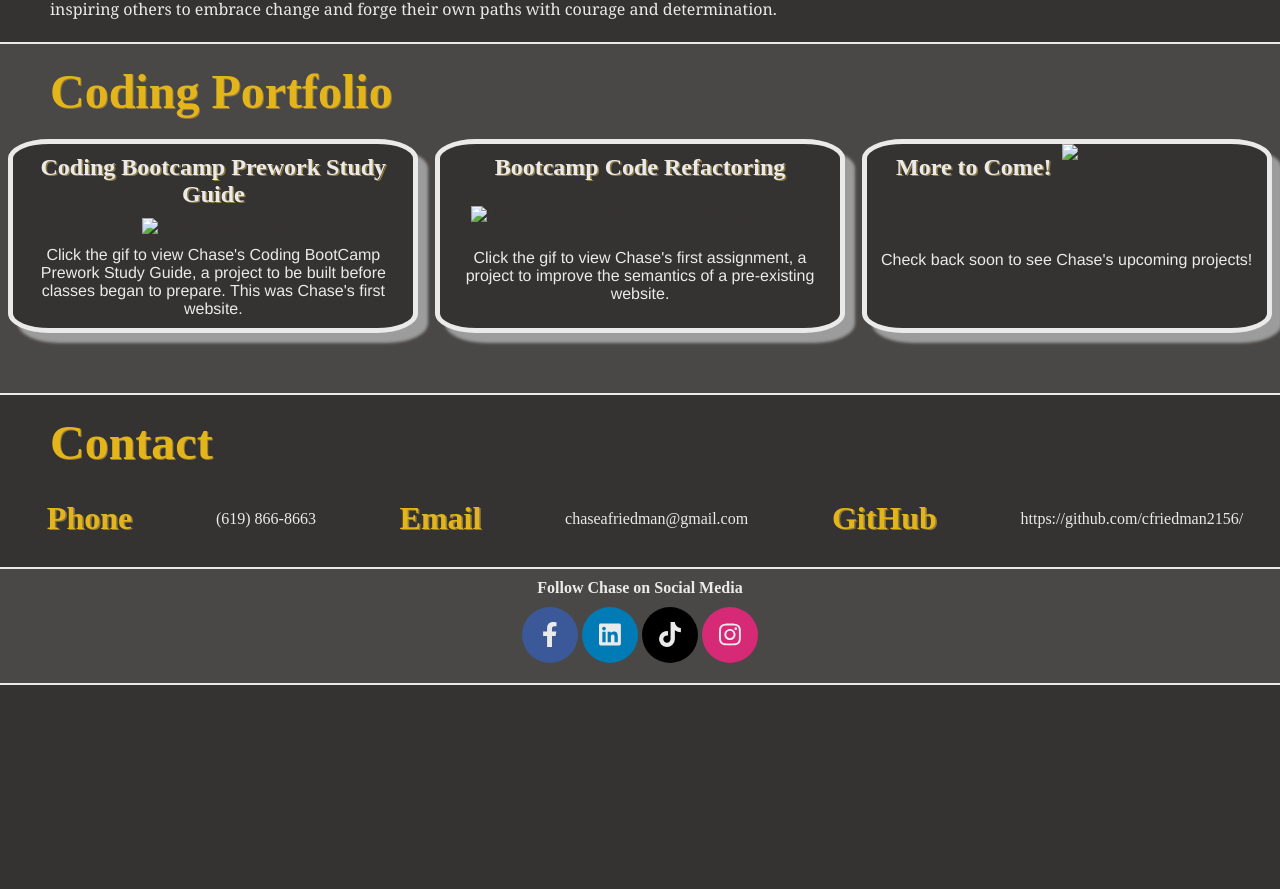
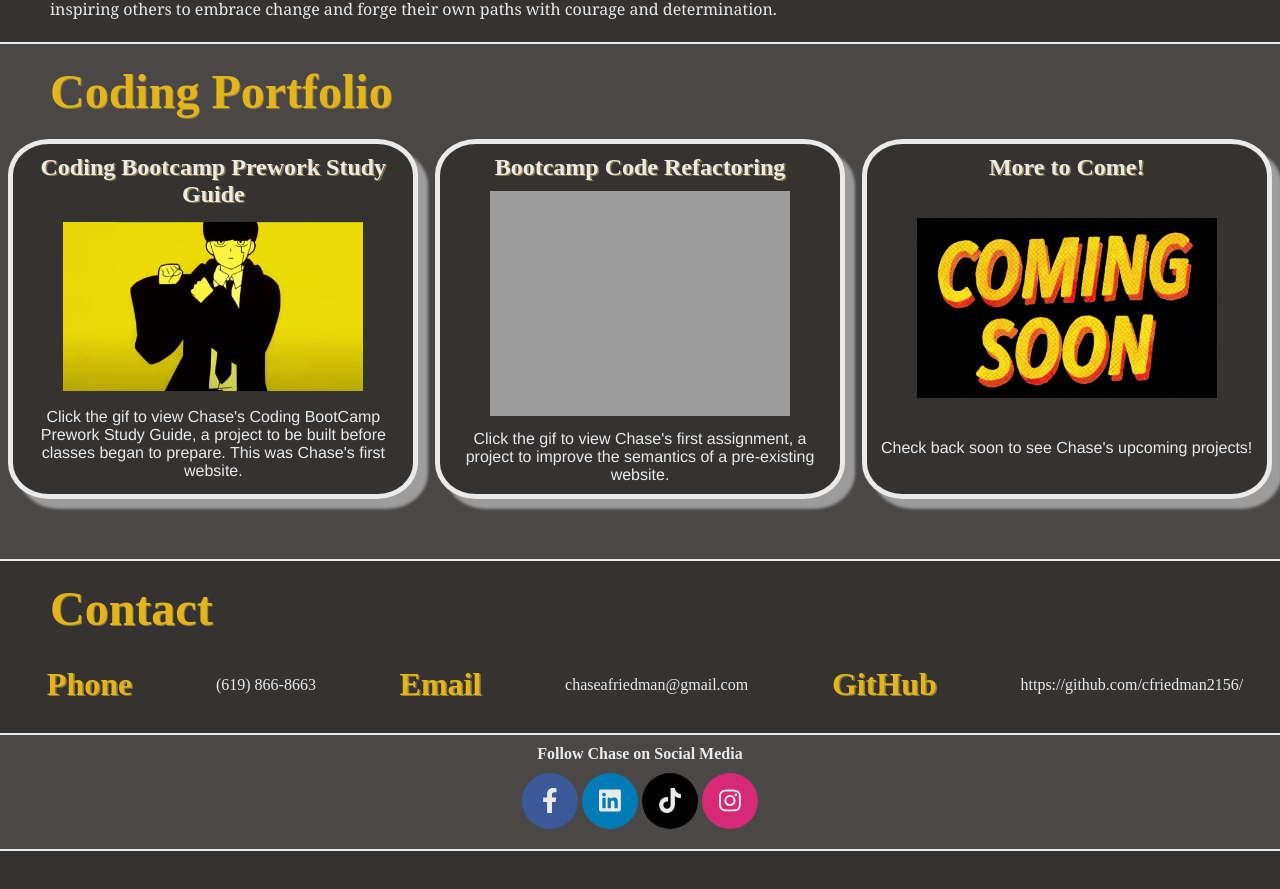
Before and after one commit to cfriedman2156/Personal-Portfolio, a plain HTML site: page index.html in a window 1280 px wide. Shown: the part 953-1842 px from the top of the page. Before the commit the page ends 1678 px from the top, so only its background shows below. Drawn offline with Linux system fonts and the light colour scheme; the site is published under a folder, as on GitHub Pages, so addresses that start at the root find nothing.

Commit message:
fixed bug that didn't display gifs

```diff
--- a/index.html
+++ b/index.html
@@ -50,17 +50,17 @@
             <section class="portfolio-blocks">
                 <div class="portfolio-cards">
                     <h3>Coding Bootcamp Prework Study Guide</h3>
-                    <a href="https://cfriedman2156.github.io/prework-study-guide/" target="_blank"><img src="/assets/images/mashle-dance.gif" alt="Mashle Dancing gif" class="icon"></a>
+                    <a href="https://cfriedman2156.github.io/prework-study-guide/" target="_blank"><img src="assets/images/mashle-dance.gif" alt="Mashle Dancing gif" class="icon"></a>
                     <p>Click the gif to view Chase's Coding BootCamp Prework Study Guide, a project to be built before classes began to prepare. This was Chase's first website.</p>
                 </div>
                 <div class="portfolio-cards">
                     <h3>Bootcamp Code Refactoring</h3>
-                    <a href="https://cfriedman2156.github.io/Module-1-Challenge/" target="_blank"><img src="/assets/images/module-1.gif" alt="slideshow of images of online marketing meetings" class="icon"></a>
+                    <a href="https://cfriedman2156.github.io/Module-1-Challenge/" target="_blank"><img src="assets/images/module-1.gif" alt="slideshow of images of online marketing meetings" class="icon"></a>
                     <p>Click the gif to view Chase's first assignment, a project to improve the semantics of a pre-existing website.</p>
                 </div>
                 <div class="portfolio-cards">
                     <h3>More to Come!</h3>
-                    <a href="#"><img src="/assets/images/comingsoon.gif" alt="text that says coming soon" class="icon"></a>
+                    <a href="#"><img src="assets/images/comingsoon.gif" alt="text that says coming soon" class="icon"></a>
                     <p>Check back soon to see Chase's upcoming projects!</p>
                 </div>
             </section>
```
